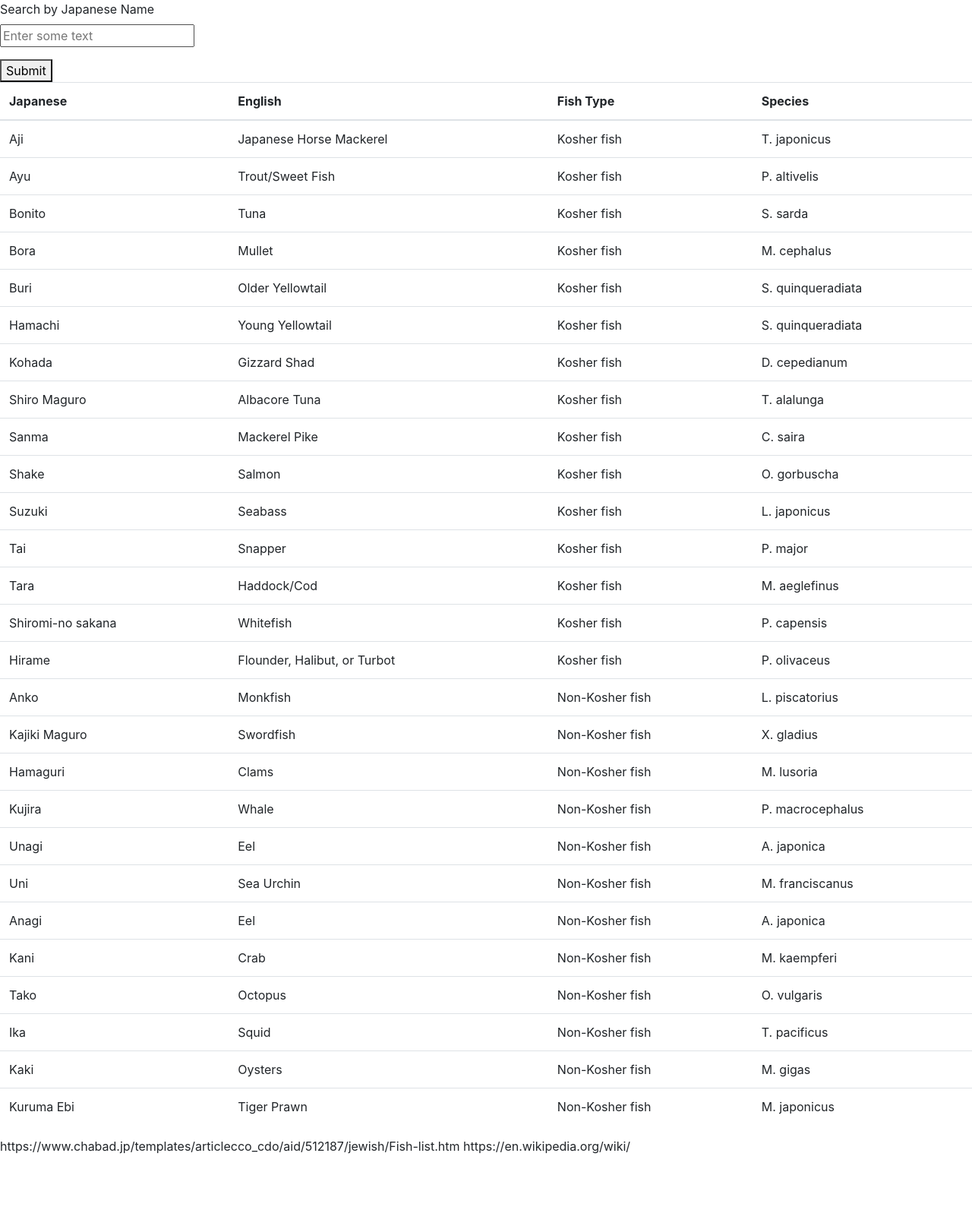
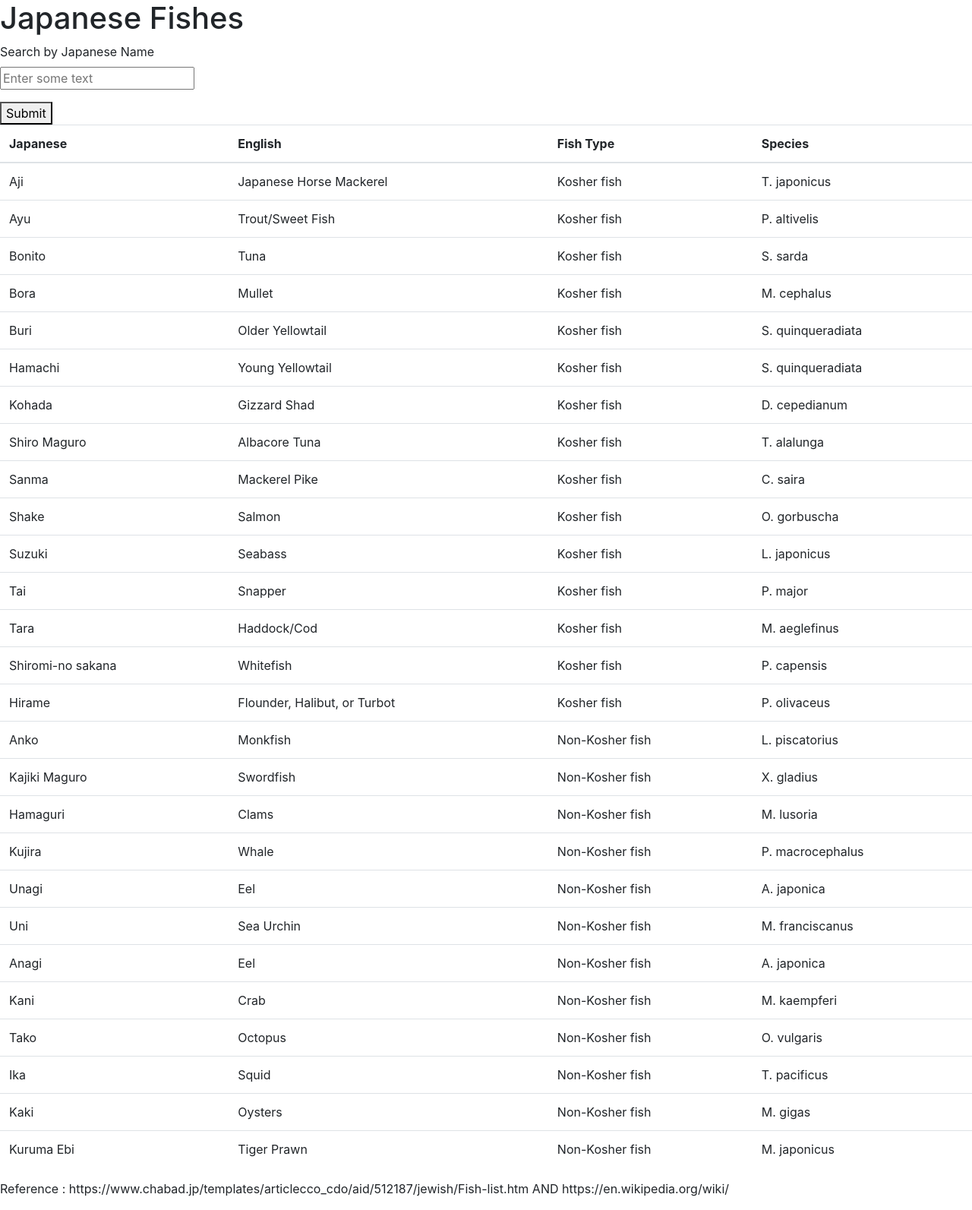
Before and after one commit to brightbitez/lab03, a plain HTML site: page index.html in a window 1280 px wide. Shown: the whole page at 76% size. Before the commit the page ends 1537 px from the top, so only its background shows below. Drawn offline with Linux system fonts and the light colour scheme.

Commit message:
Update index.html

```diff
--- a/index.html
+++ b/index.html
@@ -6,9 +6,10 @@
     <meta http-equiv="X-UA-Compatible" content="ie=edge">
 	<link rel="stylesheet" type="text/css" href="bootstrap-4.2.1-dist/css/bootstrap.css">
 
-	<title></title>
+	<title>Japanese Fishes</title>
 </head>
 <body>
+	<h1>Japanese Fishes</h1>
 		<section class="section">
 				<div class="container"></div>
 					<div class="level">
@@ -56,7 +57,7 @@
 
 </tbody>
 </table>
-<p>https://www.chabad.jp/templates/articlecco_cdo/aid/512187/jewish/Fish-list.htm
+<p>Reference : https://www.chabad.jp/templates/articlecco_cdo/aid/512187/jewish/Fish-list.htm AND
 	https://en.wikipedia.org/wiki/
 </p>
    <script src="jquery-3.3.1.min.js"></script>
```
